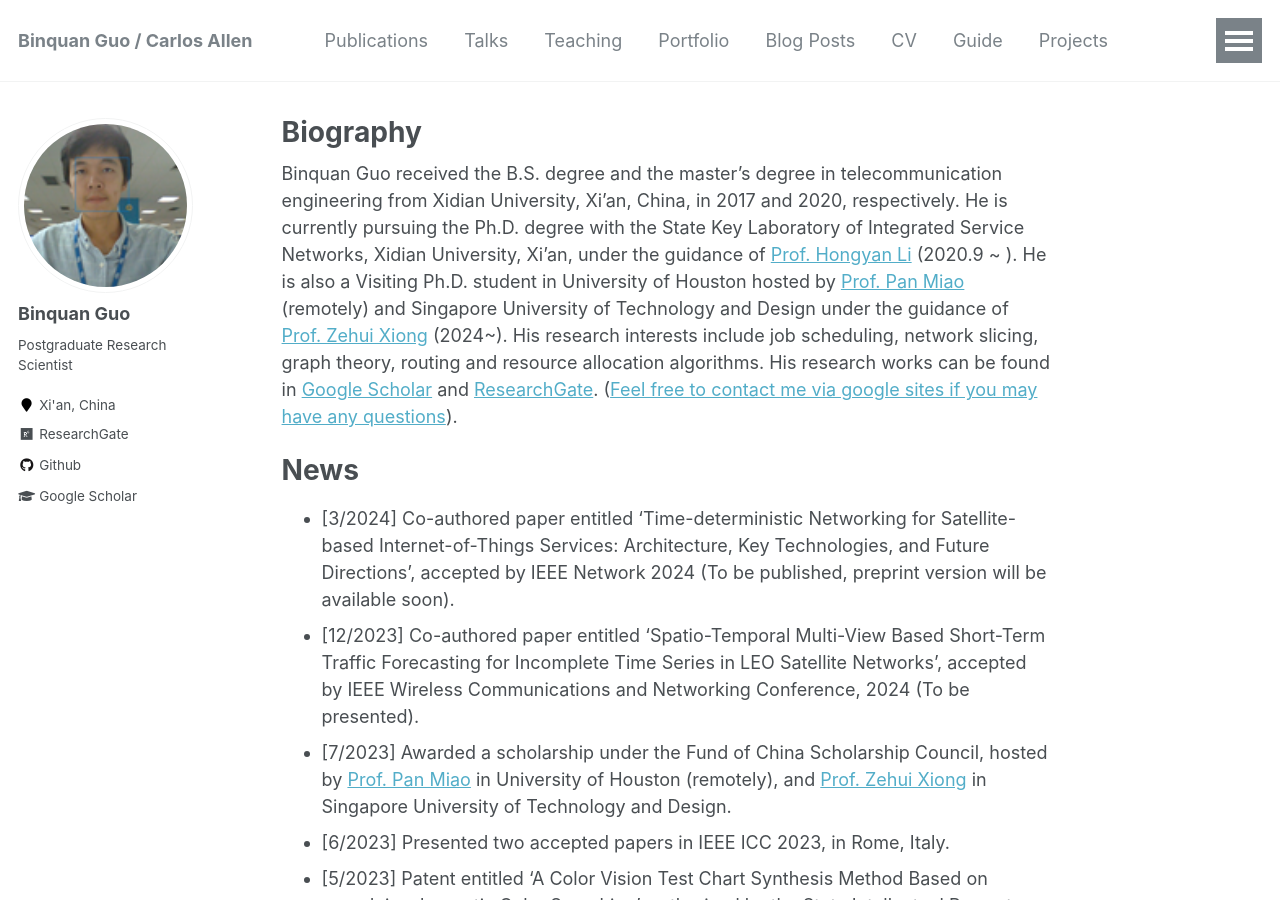
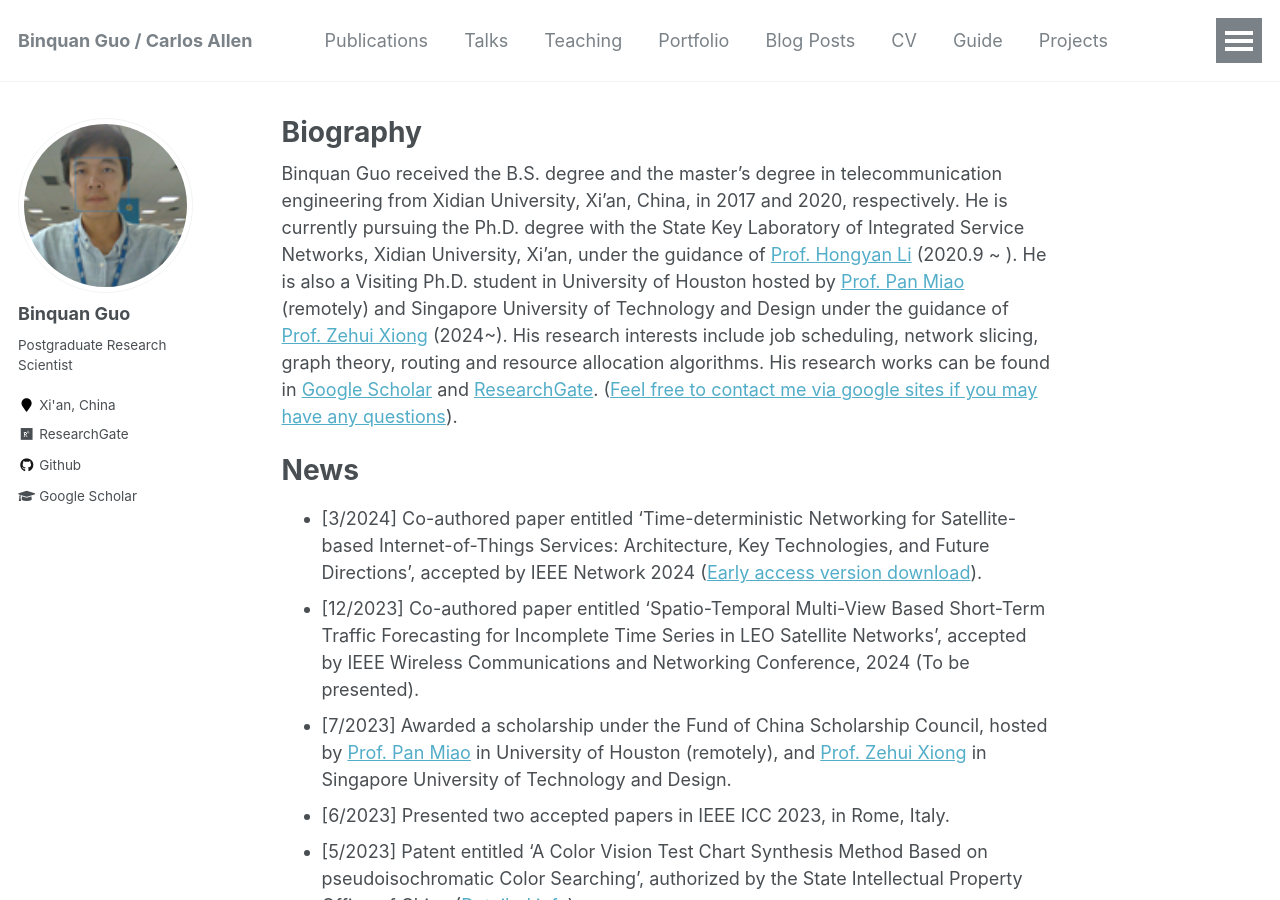
Before and after one commit to wilixx/wilixx.github.io, a Jekyll site: the page built from _pages/about.md, in a window 1280 px wide and 900 px high. Built offline with Jekyll 4.4.1, drawn with Linux system fonts in a browser that asks for light colours.

Commit message:
Update about.md

```diff
--- a/_pages/about.md
+++ b/_pages/about.md
@@ -13,7 +13,7 @@ Binquan Guo received the B.S. degree and the master's degree in telecommunicatio
 
 News
 ======
-* [3/2024] Co-authored paper entitled 'Time-deterministic Networking for Satellite-based Internet-of-Things Services: Architecture, Key Technologies, and Future Directions', accepted by IEEE Network 2024 (To be published, preprint version will be available soon).
+* [3/2024] Co-authored paper entitled 'Time-deterministic Networking for Satellite-based Internet-of-Things Services: Architecture, Key Technologies, and Future Directions', accepted by IEEE Network 2024 ([Early access version download](https://ieeexplore.ieee.org/document/10477426)).
 * [12/2023] Co-authored paper entitled 'Spatio-Temporal Multi-View Based Short-Term Traffic Forecasting for Incomplete Time Series in LEO Satellite Networks', accepted by IEEE Wireless Communications and Networking Conference, 2024 (To be presented).
 * [7/2023] Awarded a scholarship under the Fund of China Scholarship Council, hosted by  [Prof. Pan Miao](http://www2.egr.uh.edu/~mpan2/) in University of Houston (remotely), and [Prof. Zehui Xiong](https://sites.google.com/view/zehuixiong) in Singapore University of Technology and Design.
 * [6/2023] Presented two accepted papers in IEEE ICC 2023, in Rome, Italy.
```
